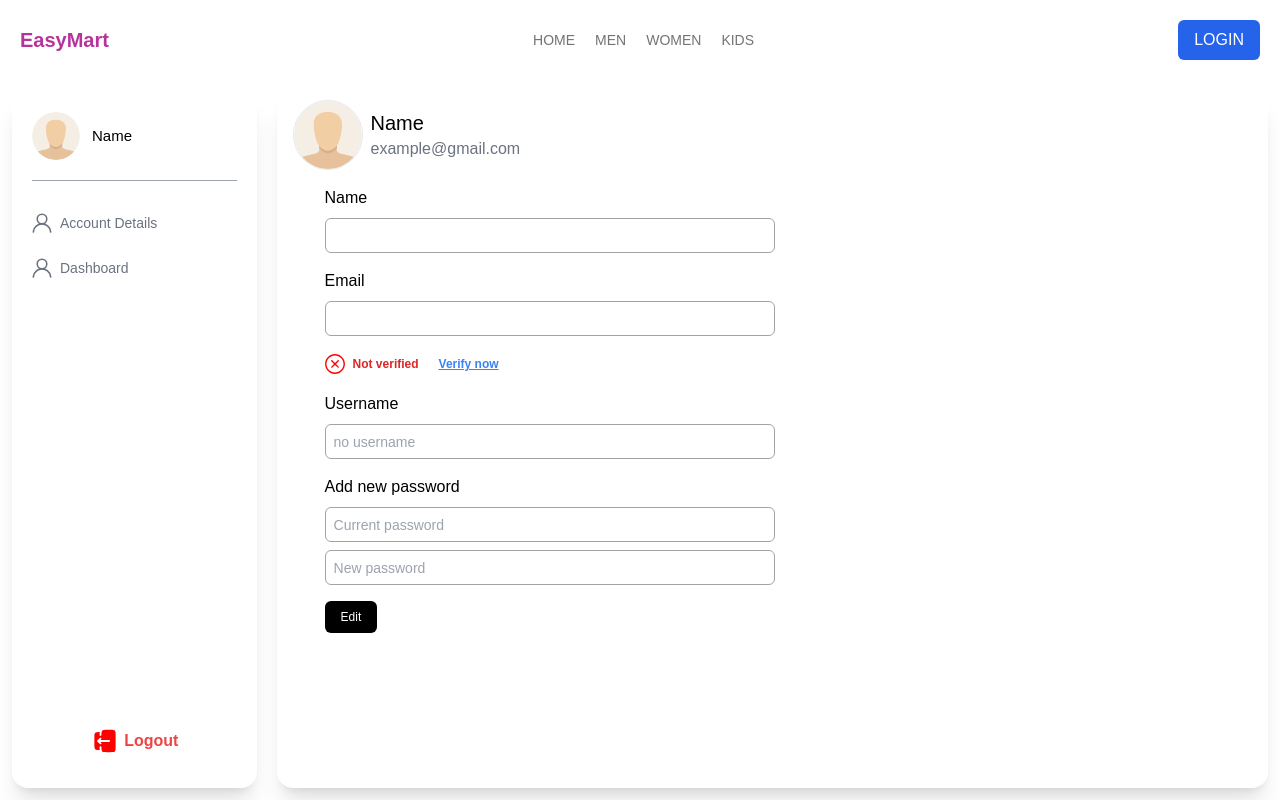
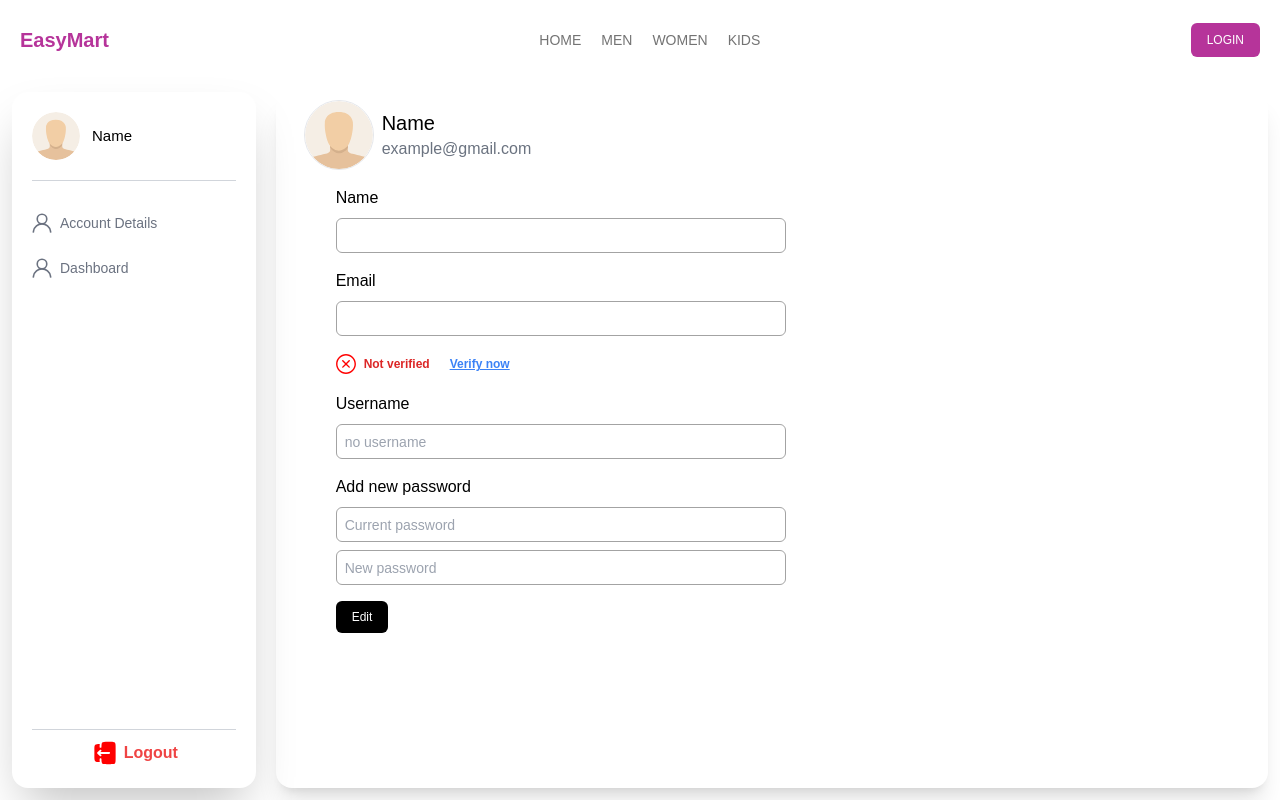
Before and after one commit to fares12358/full_form_mern, a Next.js app: page /pages/account2 in a window 1280 px wide. Built offline with nearby package versions, Linux system fonts and the light colour scheme; no server answers; a web font is replaced by a local one.

Commit message:
acc pdate

```diff
--- a/src/app/Components/Nav.jsx
+++ b/src/app/Components/Nav.jsx
@@ -24,13 +24,12 @@ const Nav = () => {
         <li className='cursor-pointer hover:text-black'>women</li>
         <li className='cursor-pointer hover:text-black'>kids</li>
       </ul>
-
       {
-        session && session.user || user && isLoged ?
+         session && session.user || user && isLoged?
           <div className='flex items-center justify-center gap-2 lg:gap-5 w-fit'>
-            <Link href={"/pages/account2"} className='flex items-center justify-center gap-4 w-fit h-fit'><img src={user?.image || "/svg/unknown-com.svg"} alt='home' fill="true"  className='rounded-full w-[35px] h-[35px] lg:w-[40px] lg:h-[40px] ' /></Link>
-            <Link href={"/pages/cart"} className='flex items-center justify-center gap-2 text-[14px] px-2 py-2 lg:px-2 lg:py-2 rounded-[39px] bg-[#FDEAFB] font-medium'>
-            <div className="flex items-center justify-center text-xs bg-white p-1 rounded-2xl w-fit text-[#B6349A] font-bold">
+            <Link href={"/pages/account2"} className='flex items-center justify-center gap-4 w-fit h-fit'><img src={user?.image || "/svg/unknown-com.svg"} alt='home' fill="true"  className='rounded-full w-[30px] h-[30px] lg:w-[40px] lg:h-[40px] ' /></Link>
+            <Link href={"/pages/cart"} className='flex items-center justify-center gap-2 text-[12px] px-2 py-1 lg:px-2 lg:py-2 rounded-[39px] bg-[#FDEAFB] font-medium'>
+            <div className="flex items-center justify-center text-[12px] bg-white p-1 rounded-2xl w-fit text-[#B6349A] font-bold">
               <Image src={"/svg/cart-.svg"} alt='cart' width={20} height={20} />
               20
             </div>
@@ -38,7 +37,7 @@ const Nav = () => {
             </Link>
           </div>
           :
-          <Link href={"/pages/form/Login"} className='bg-blue-600 py-2 px-4 text-white rounded-md uppercase'>login</Link>
+          <Link href={"/pages/form/Login"} className='bg-[#B6349A] lg:py-2 lg:px-4 px-2 py-1 text-[12px] lg:text-md text-white rounded-md uppercase'>login</Link>
       }
 
     </nav>
--- a/src/app/Components/account/Menu.jsx
+++ b/src/app/Components/account/Menu.jsx
@@ -18,7 +18,7 @@ const Menu = () => {
 
     return (
         <div
-            className={`w-[300px] h-full flex flex-col items-center justify-start rounded-2xl p-5 shadow-xl bg-white
+            className={`w-[200px] lg:w-[300px] h-full flex flex-col items-center justify-start rounded-2xl p-5 shadow-2xl bg-white max-h-[100%]
             transform transition-transform duration-300 z-40
             ${menuAccView ? "translate-x-0" : "-translate-x-[150%]"} lg:translate-x-0`}
         >
@@ -30,20 +30,17 @@ const Menu = () => {
                 onClick={() => setMenuAccView(false)}
             />
 
-            {/* User Info */}
             <div className="flex items-center gap-3 w-full">
                 <img
                     src={user?.image || "/svg/unknown-com.svg"}
                     alt="person"
-                    className="w-[48px] h-[48px] rounded-full"
+                    className="lg:w-[48px] lg:h-[48px] w-[40px] h-[40px] rounded-full"
                 />
-                <h3 className="text-black font-medium text-[15px]">{user?.name || "Name"}</h3>
+                <h3 className="text-black font-medium lg:text-[15px] text-[13px]">{user?.name || "Name"}</h3>
             </div>
 
-            {/* Divider */}
-            <div className="bg-gray-400 w-full h-[1px] mt-5"></div>
+            <div className="bg-gray-300 w-full h-[1px] mt-5"></div>
 
-            {/* Menu Items */}
             <div className="flex flex-col w-full h-full mt-5 overflow-auto">
                 <div
                     className="flex py-3 gap-2 text-[14px] font-extralight text-gray-500 cursor-pointer"
@@ -63,16 +60,19 @@ const Menu = () => {
                     </div>
                 </Link>
 
+            </div>
+
+            <div className="bg-gray-300 w-full h-[1px] my-2"></div>
+
             {/* Logout Button */}
             <button
                 onClick={logoutHandler}
-                    className="py-3 flex items-center justify-center gap-1 mt-auto mb-0 text-red-500 font-bold"
+                className="flex items-center justify-center gap-1 mt-auto mb-0 text-red-500 font-bold"
             >
                 <img src="/svg/logout-com.svg" alt="logout" className="w-[30px]" />
                 Logout
             </button>
         </div>
-        </div>
     );
 };
 
--- a/src/app/Components/dash/Sign.jsx
+++ b/src/app/Components/dash/Sign.jsx
@@ -117,7 +117,7 @@ const Sign = () => {
       <Loader />
       :
       <>
-        <div className="relative container-fluid w-full min-h-[100vh] bg-[#09090b] text-white flex justify-center items-center p-5">
+        <div className="container-fluid w-full min-h-[100vh] bg-[#09090b] text-white flex justify-center items-center p-5 absolute top-0 left-0">
           <div className="font-bold bg-[rgb(24,24,27)] md:px-20 px-5 py-10 border border-neutral-800 flex flex-col justify-start items-center rounded-xl">
             <h1 className="md:text-3xl text-xl uppercase my-5">login</h1>
             <p className="text-xs my-4 font-bold text-neutral-200 uppercase text-center">
--- a/src/app/pages/account2/page.jsx
+++ b/src/app/pages/account2/page.jsx
@@ -10,8 +10,11 @@ const page = () => {
   return (
     <div className="h-[calc(100%-104px)] lg:h-[calc(100%-80px)] w-full flex items-center justify-start gap-5 p-3">
       <Menu/>
-      <div className="w-full h-full p-2 pt-0 flex flex-col rounded-2xl shadow-xl bg-white absolute mt-[110px] lg:mt-0  top-1/2 left-1/2 transform -translate-x-1/2 -translate-y-1/2 lg:-translate-x-0 lg:-translate-y-0  lg:static">
-      <img src="/svg/menu-com copy.svg" alt="menu" className='w-[35px] cursor-pointer z-50 block lg:hidden' onClick={()=>{setMenuAccView(true)}} />
+      <div className="w-full h-full p-5 pt-0 flex flex-col rounded-2xl shadow-xl bg-white absolute mt-[110px] lg:mt-0  top-1/2 left-1/2 transform -translate-x-1/2 -translate-y-1/2 lg:-translate-x-0 lg:-translate-y-0  lg:static">
+      <div className="relative w-fit h-fit lg:hidden flex items-center justify-center">
+      <span className={`absolute ${menuAccView? '':'animate-ping'} bg-[#B6349A] opacity-35 w-[25px] h-[25px] rounded-full`}></span>
+      <img src="/svg/menu-com copy.svg" alt="menu" className='w-[35px] cursor-pointer z-50 block lg:hidden overflow-auto' onClick={()=>{setMenuAccView(true)}} />
+      </div>
       <AccDetails/>
       </div>
     </div>
--- a/src/app/pages/dashboard/page.jsx
+++ b/src/app/pages/dashboard/page.jsx
@@ -17,7 +17,7 @@ const Page = () => {
   }
   return (
     isLogedDash ?
-      <div className="w-full h-[calc(100%-104px)] lg:h-[calc(100%-80px)] bg-dark1 flex gap-1 p-2 relative">
+      <div className="w-full h-full bg-dark1 flex gap-1 p-2 absolute top-0 left-0 ">
 
         {/* Sidebar */}
         <div className={`w-[250px] bg-dark1 border border-neutral-800 rounded-xl flex flex-col px-5
--- a/src/app/pages/form/Login/page.jsx
+++ b/src/app/pages/form/Login/page.jsx
@@ -10,7 +10,7 @@ const page = () => {
     const API_URL = process.env.NEXT_PUBLIC_API_URL || "http://localhost:5000";
     const token='f9b8c1d45e3a4f6789b12c34d5e67f890a1b23c45d6e78f90b12c34d5e67f890'
 
-    const [formData, setformData] = useState({ username: '', password: '' })
+    const [formData, setformData] = useState({ username: 'fares123', password: 'fares123' })
     const [errors, setErrors] = useState({ username: '', password: '', login: '' });
     const [loader, setloader] = useState(false)
     const [passType, setpassType] = useState('password');
@@ -77,7 +77,7 @@ const page = () => {
                 setUser(res.data.user);
                 setisLoged(true);
                 router.push("/");
-                setformData({ username: 'fares123', password: 'fares123' });
+                setformData({ username: '', password: '' });
                 setTimeout(() => {
                     setErrors({ username: '', password: '', login: '' });
                 }, 3000);
--- a/src/app/pages/form/Register/page.jsx
+++ b/src/app/pages/form/Register/page.jsx
@@ -186,7 +186,7 @@ const page = () => {
             <Loader />
             :
             <div className='w-full h-[calc(100%-104px)] lg:h-[calc(100%-80px)]  flex items-center justify-center'>
-                <form action="" className=' w-[600px] max-w-[80%] h-full flex flex-col items-center justify-center gap-5 overflow-x-auto'>
+                <form action="" className=' w-[600px] max-w-[80%] h-full flex flex-col items-center justify-start gap-5 overflow-x-auto py-5 md:py-0'>
                     <h2 className='uppercase text-3xl md:text-4xl font-bold'>Sign up</h2>
                     <p>Already have an account ? <Link href={"/pages/form/Login"} className='text-blue-600 uppercase font-bold'>Login</Link></p>
                     {
```
Lines whose indentation alone changed are shown as unchanged.
